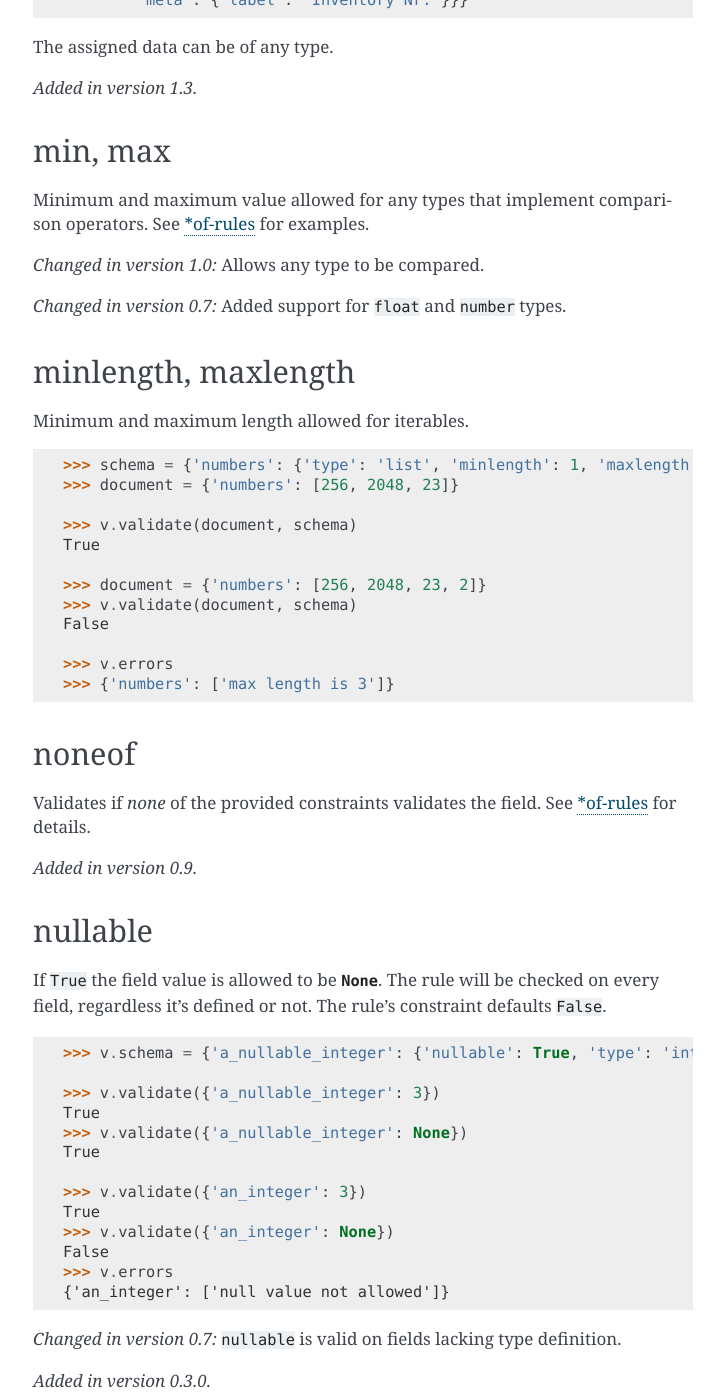
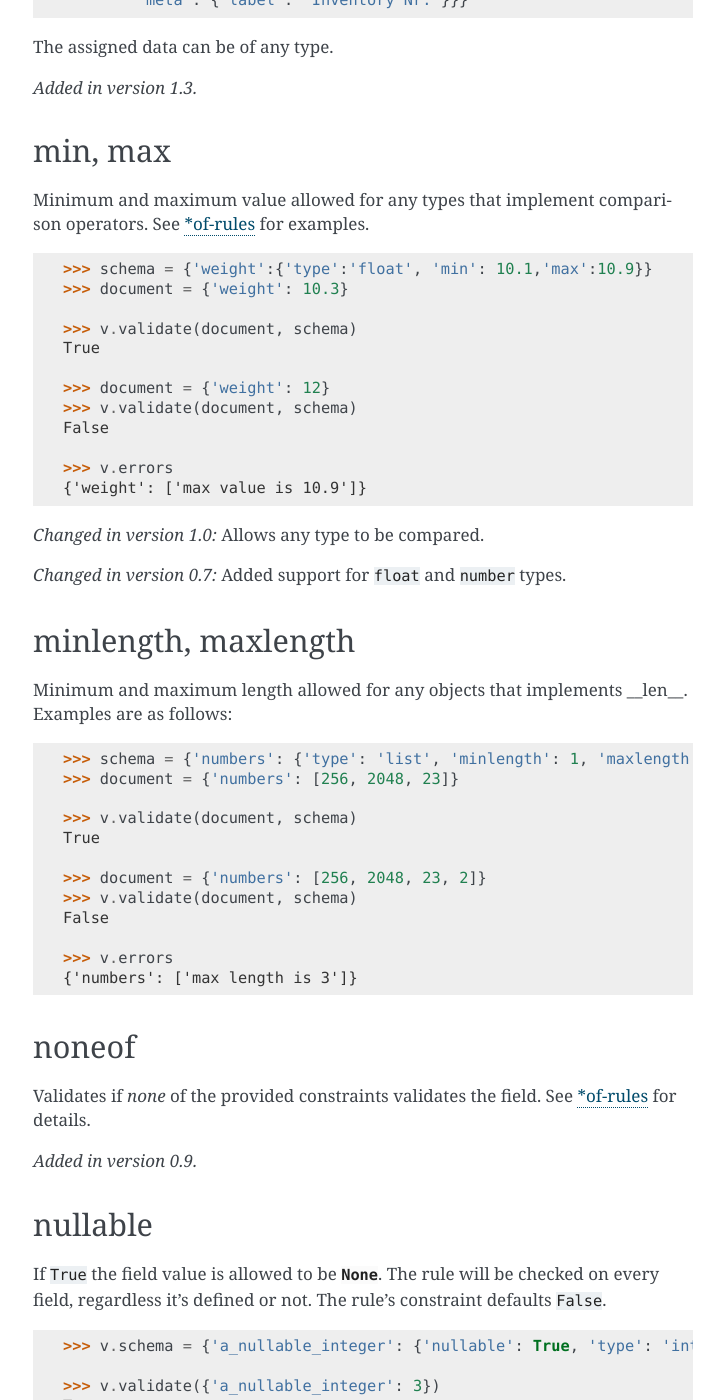
Before and after one commit to pyeve/cerberus, a Sphinx documentation site: the page built from docs/validation-rules.rst, in a window 1280 px wide and 1400 px high, scrolled down 8493 px. Shown: the whole window, without its empty margins (387-1111 px from the left). Built offline with Sphinx 7.4.7, drawn with Linux system fonts in a browser that asks for light colours; comment, search, counter and statistics services are not loaded.

Commit message:
Changes made as suggested #1
Signed-off-by: Vipul Gupta (@vipulgupta2048) <vipulgupta2048@gmail.com>

```diff
--- a/docs/validation-rules.rst
+++ b/docs/validation-rules.rst
@@ -447,6 +447,21 @@ min, max
 Minimum and maximum value allowed for any types that implement comparison operators. See
 `\*of-rules`_ for examples.
 
+.. doctest::
+
+    >>> schema = {'weight':{'type':'float', 'min': 10.1,'max':10.9}}
+    >>> document = {'weight': 10.3}
+
+    >>> v.validate(document, schema)
+    True
+
+    >>> document = {'weight': 12}
+    >>> v.validate(document, schema)
+    False
+
+    >>> v.errors
+    {'weight': ['max value is 10.9']}
+
 .. versionchanged:: 1.0
   Allows any type to be compared.
 
@@ -456,7 +471,7 @@ Minimum and maximum value allowed for any types that implement comparison operat
 minlength, maxlength
 --------------------
 
-Minimum and maximum length allowed for iterables.
+Minimum and maximum length allowed for any objects that implements __len__. Examples are as follows:
 
 .. doctest::
 
@@ -471,7 +486,7 @@ Minimum and maximum length allowed for iterables.
     False
 
     >>> v.errors
-    >>> {'numbers': ['max length is 3']}
+    {'numbers': ['max length is 3']}
 
 
 noneof
```
Also changed, not shown: 1 other file.
